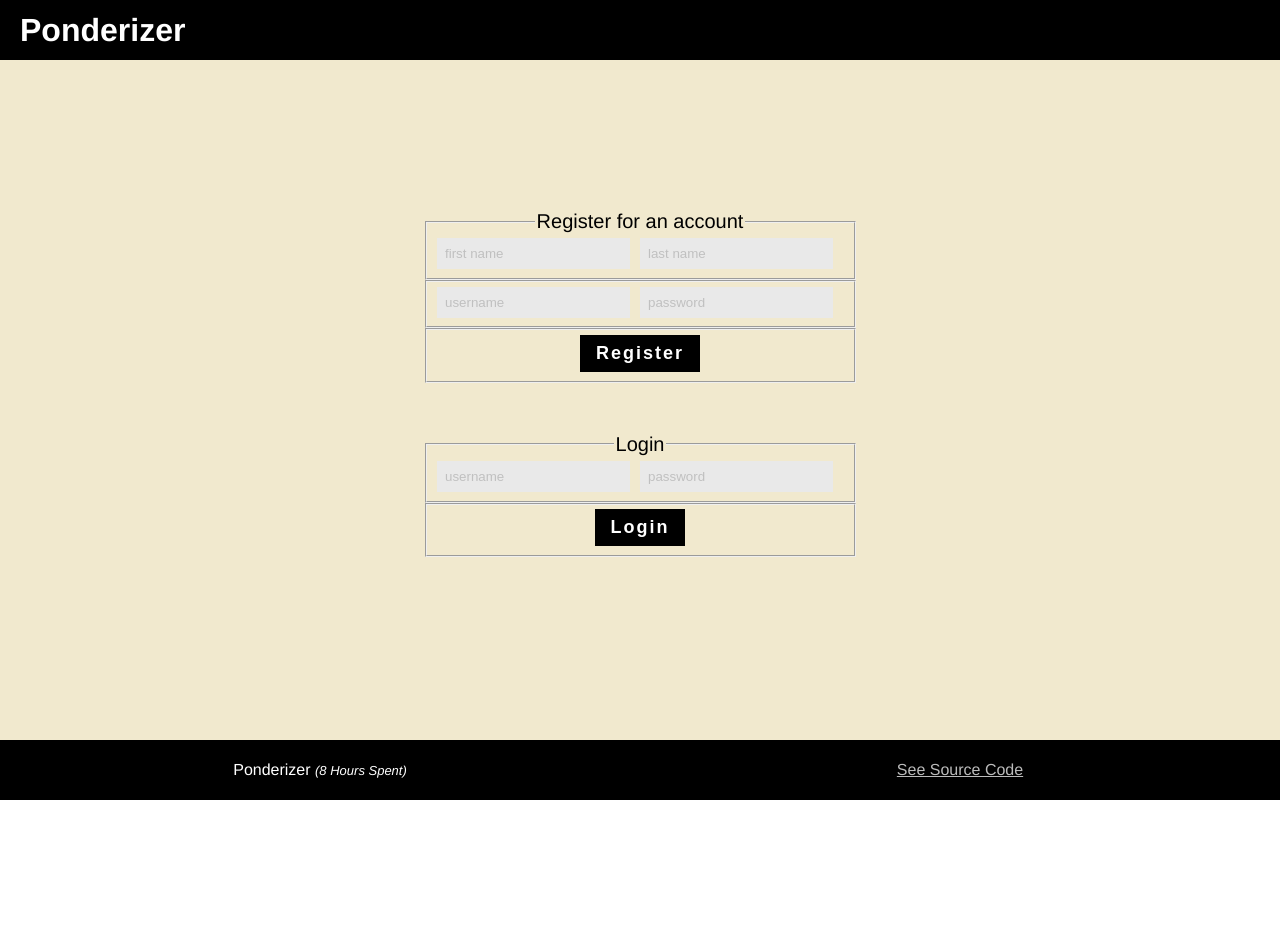
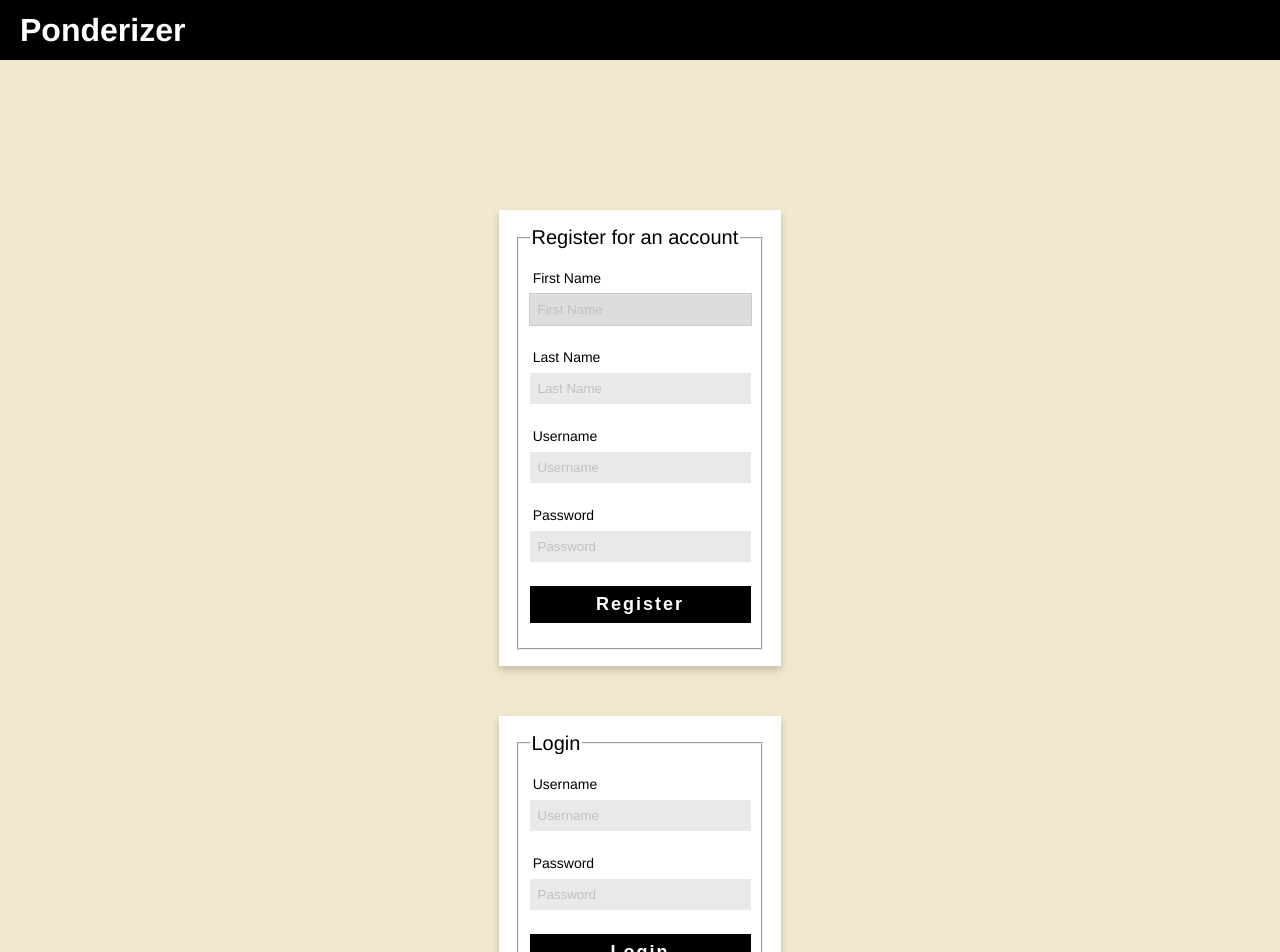
Before and after one commit to brighamandersen/ponderizer, a Vue app in the folder front-end/: page / in a window 1280 px wide. Shown: the top 952 px of the page. Before the commit the page ends 800 px from the top, so only its background shows below. Built offline with nearby package versions, Linux system fonts and the light colour scheme; no server answers.

Commit message:
Mostly fixed styling for login (just shrink down to fit on one page

```diff
--- a/front-end/src/components/Login.vue
+++ b/front-end/src/components/Login.vue
@@ -1,29 +1,45 @@
 <template>
 <div class="hero">
   <div class="heroBox">
-    <form class="pure-form">
+    <form class="card default-form">
       <fieldset>
         <legend>Register for an account</legend>
-        <input placeholder="first name" v-model="firstName">
-        <input placeholder="last name" v-model="lastName">
-      </fieldset>
-      <fieldset>
-        <input placeholder="username" v-model="username">
-        <input type="password" placeholder="password" v-model="password">
-      </fieldset>
-      <fieldset>
-        <button type="submit" class="pure-button pure-button-primary" @click.prevent="register">Register</button>
+        <div class="flex-parent form-section">
+          <label class="flex-child">First Name</label>
+          <input type="text" class="flex-child" placeholder="First Name" autofocus required v-model="firstName">
+        </div>
+        <div class="flex-parent form-section">
+          <label class="flex-child">Last Name</label>
+          <input type="text" class="flex-child" placeholder="Last Name" autofocus required v-model="lastName">
+        </div>
+        <div class="flex-parent form-section">
+          <label class="flex-child">Username</label>
+          <input type="text" class="flex-child" placeholder="Username" autofocus required v-model="username">
+        </div>
+        <div class="flex-parent form-section">
+          <label class="flex-child">Password</label>
+          <input type="text" class="flex-child" placeholder="Password" autofocus required v-model="password">
+        </div>
+        <div class="flex-parent btn-wrapper">
+          <button class="flex-child" type="submit" @click.prevent="register">Register</button>
+        </div>
       </fieldset>
     </form>
     <p v-if="error" class="error">{{error}}</p>
-    <form class="pure-form space-above">
+    <form class="card default-form space-above">
       <fieldset>
         <legend>Login</legend>
-        <input placeholder="username" v-model="usernameLogin">
-        <input type="password" placeholder="password" v-model="passwordLogin">
-      </fieldset>
-      <fieldset>
-        <button type="submit" class="pure-button pure-button-primary" @click.prevent="login">Login</button>
+        <div class="flex-parent form-section">
+          <label class="flex-child">Username</label>
+          <input type="text" class="flex-child" placeholder="Username" autofocus required v-model="usernameLogin">
+        </div>
+        <div class="flex-parent form-section">
+          <label class="flex-child">Password</label>
+          <input type="text" class="flex-child" placeholder="Password" autofocus required v-model="passwordLogin">
+        </div>
+        <div class="flex-parent btn-wrapper">
+          <button class="flex-child" type="submit" @click.prevent="login">Login</button>
+        </div>
       </fieldset>
     </form>
     <p v-if="errorLogin" class="error">{{errorLogin}}</p>
@@ -115,10 +131,6 @@ h1 {
   font-size: 20px;
 }
 
-input {
-  margin-right: 10px;
-}
-
 .error {
   margin-top: 10px;
   display: inline;
```
